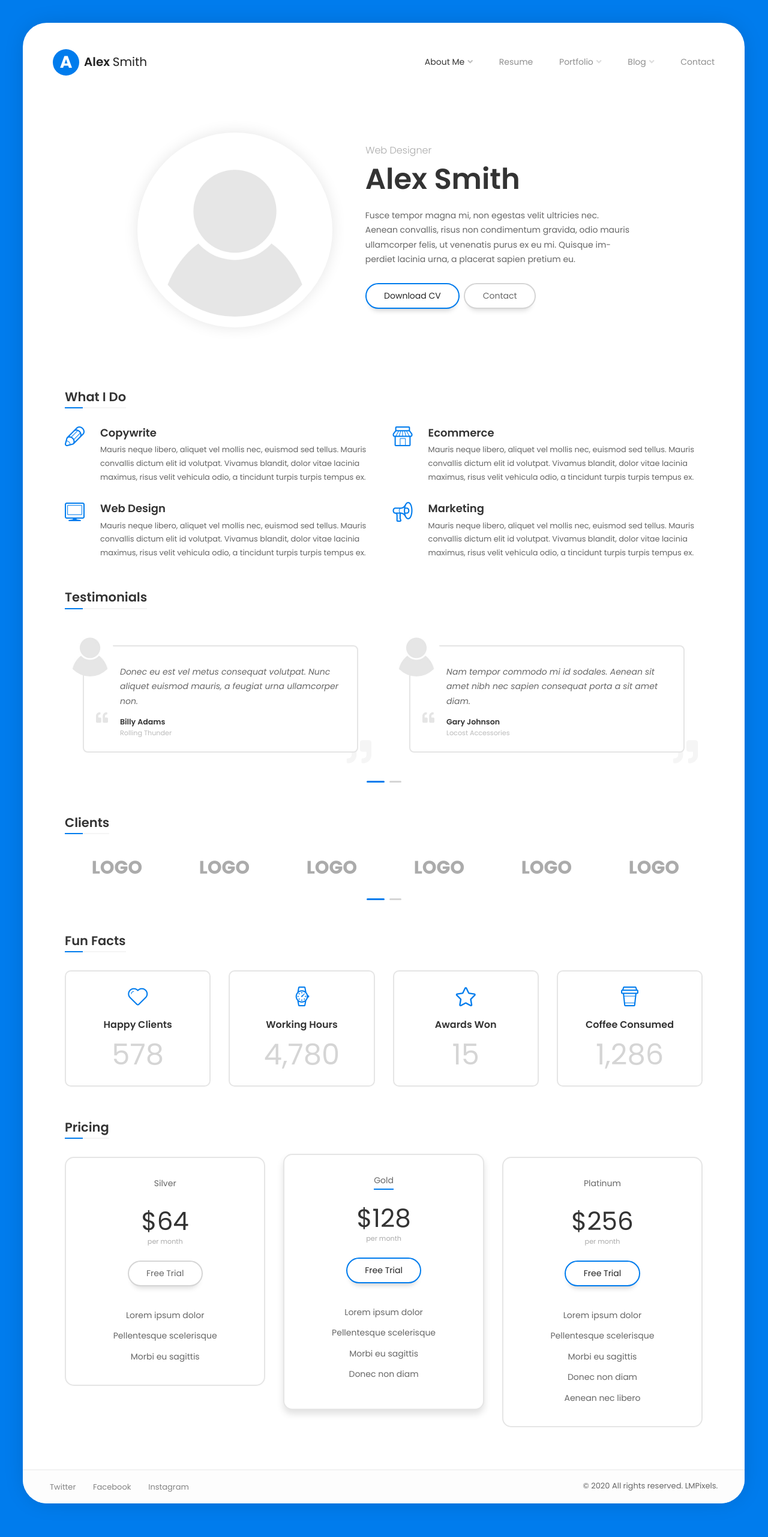
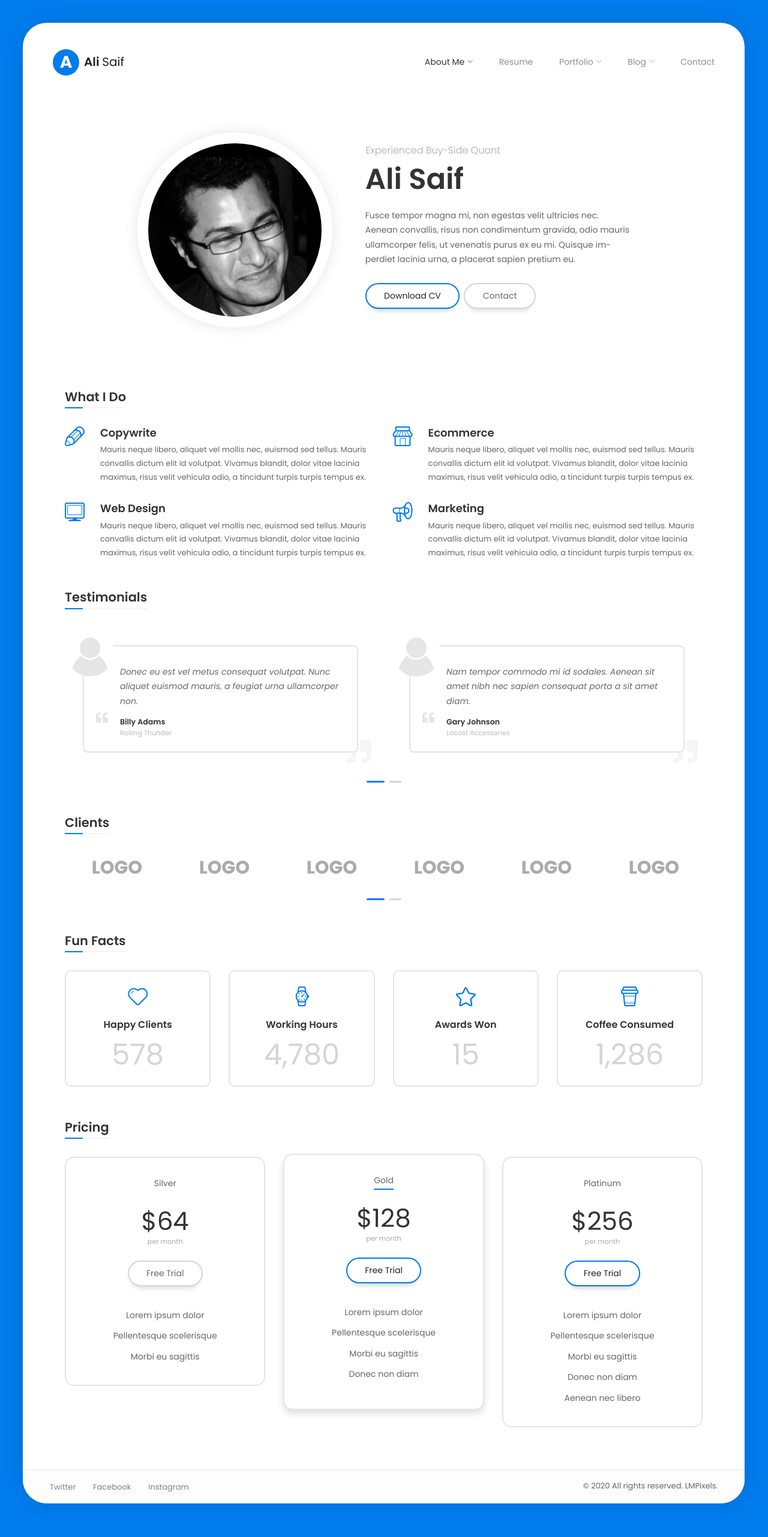
Before and after one commit to integracore2/integracore2.github.io, a Jekyll site: the page built from index.md, in a window 1280 px wide. Shown: the whole page at 60% size. Built offline with Jekyll 4.4.1, drawn with Linux system fonts in a browser that asks for light colours.

Commit message:
Added names, roles and edited profile picture

```diff
--- a/_includes/header_site.html
+++ b/_includes/header_site.html
@@ -5,7 +5,7 @@
       <div class="text-logo">
         <a href="index.html">
           <div class="logo-symbol">A</div>
-          <div class="logo-text">Alex <span>Smith</span></div>
+          <div class="logo-text">Ali <span>Saif</span></div>
         </a>
       </div>
       <!-- /Text Logo -->
--- a/_layouts/default.html
+++ b/_layouts/default.html
@@ -36,7 +36,7 @@
 
                         <div class="col-sm-12 col-md-5 col-lg-5">
                           <div class="home-photo">
-                            <div class="hp-inner" style="background-image: url(./assets/img/main_photo.jpg);">
+                            <div class="hp-inner" style="background-image: url(./assets/img/profile-picture.jpg);">
                             </div>
                           </div>
                         </div>
@@ -45,15 +45,26 @@
                           <div class="home-text hp-left">
                             <div class="owl-carousel text-rotation">
                               <div class="item">
-                                <h4>Frontend-developer</h4>
+                                <h4>Big Data Solutions Architect</h4>
                               </div>
-
                               <div class="item">
-                                <h4>Web Designer</h4>
+                                <h4>Experienced Buy-Side Quant</h4>
+                              </div>
+                              <div class="item">
+                                <h4>Versatile Technology Lead</h4>
+                              </div>
+                              <div class="item">
+                                <h4>C++, Python, R & Julia Developer</h4>
+                              </div>
+                              <div class="item">
+                                <h4>Evangelist for Meritocracy</h4>
+                              </div>
+                              <div class="item">
+                                <h4>Angel Investor</h4>
                               </div>
                             </div>
 
-                            <h1>Alex Smith</h1>
+                            <h1>Ali Saif</h1>
                             <p>Fusce tempor magna mi, non egestas velit ultricies nec. Aenean convallis, risus non condimentum gravida, odio mauris ullamcorper felis, ut venenatis purus ex eu mi. Quisque imperdiet lacinia urna, a placerat sapien pretium eu.</p>
 
                             <div class="home-buttons">
```
Also changed, not shown: assets/img/profile-picture.jpg.
